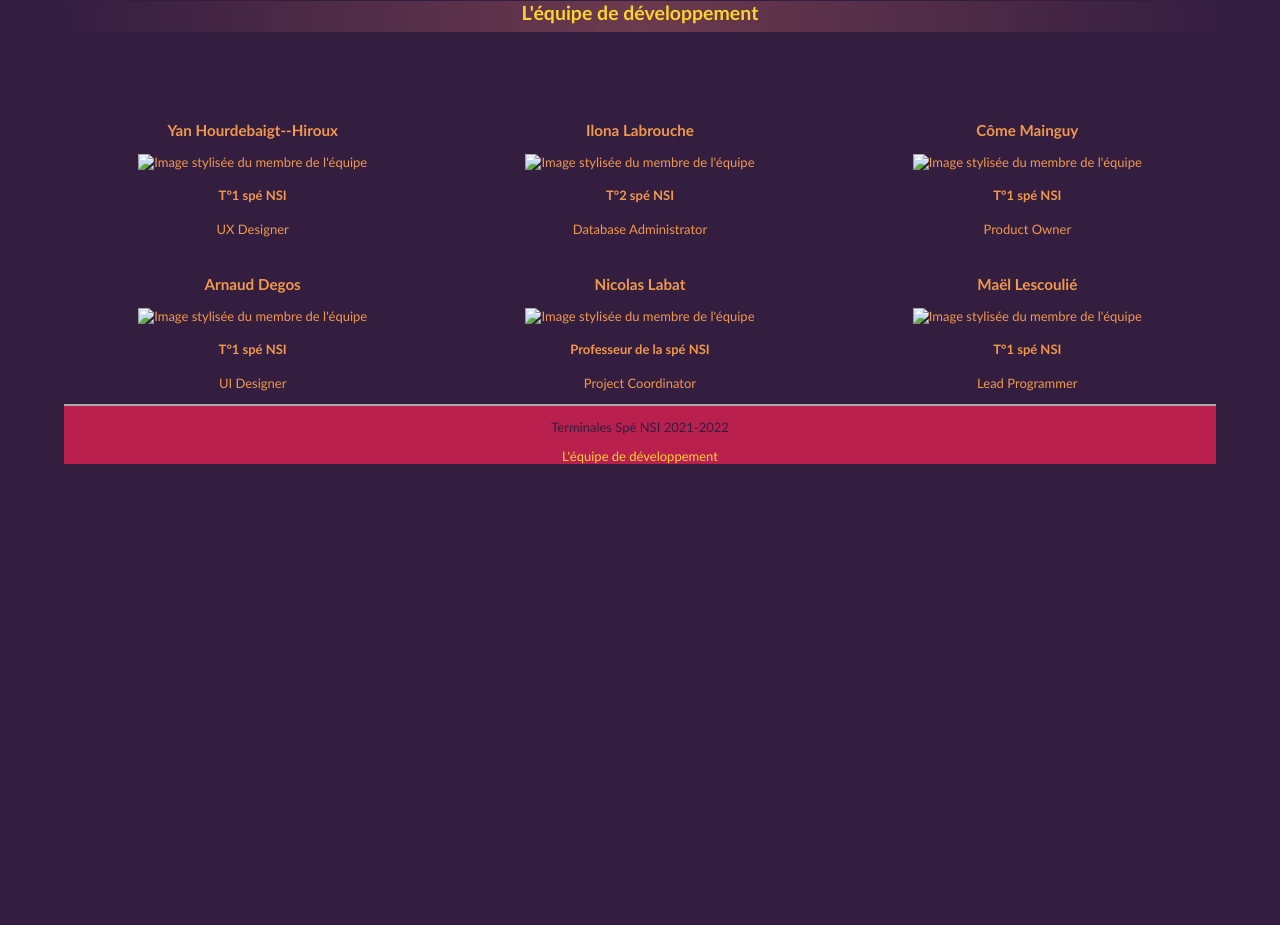
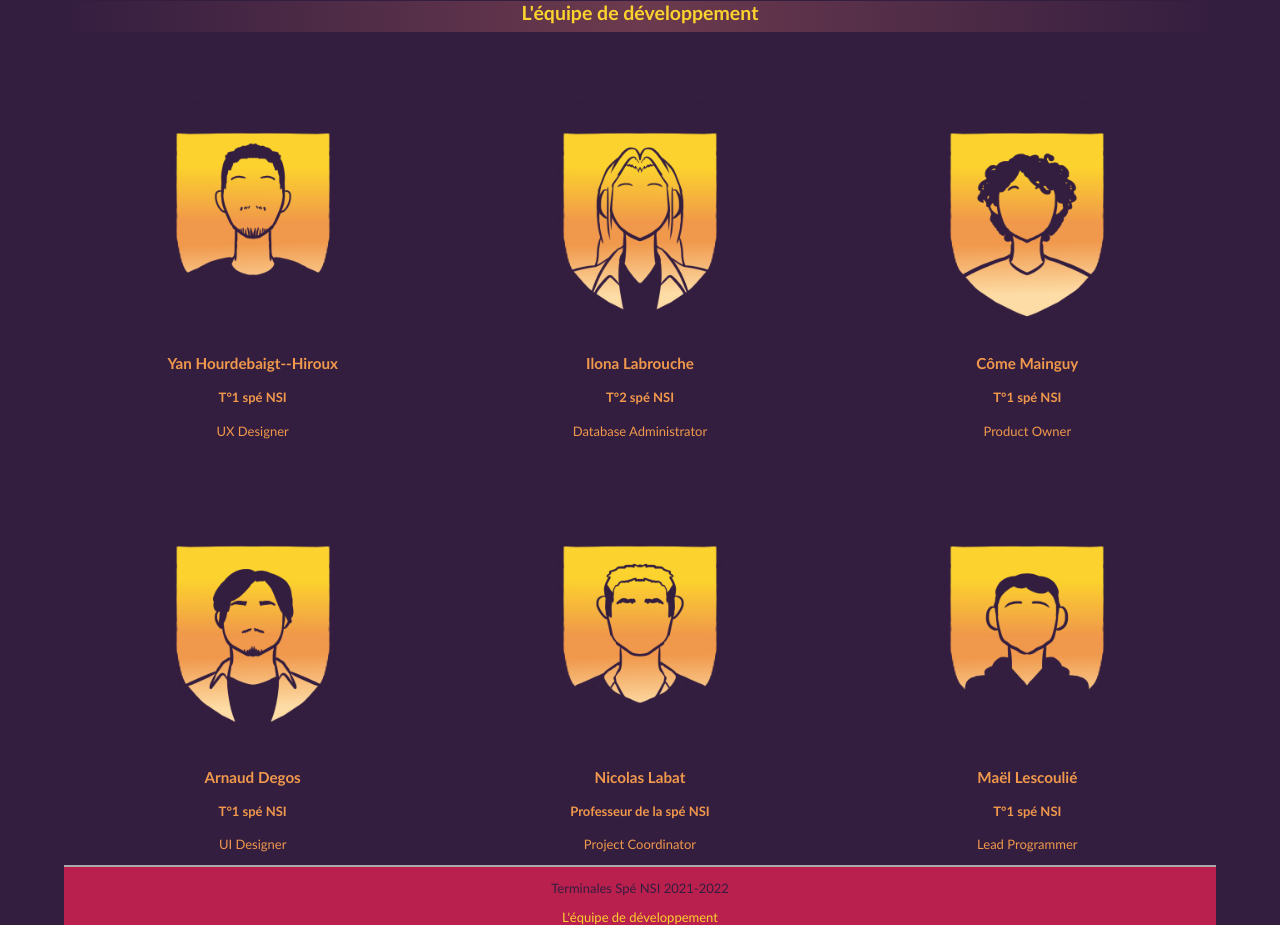
Before and after one commit to gbaalat/vote, a Python web app: template src/vote/team/templates/team.html in a window 1280 px wide. Shown: the part 133-1058 px from the top of the page. Before the commit the page ends 597 px from the top, so only its background shows below. Run offline with Jinja, Linux system fonts and the light colour scheme; the template is opened without the code that fills it, so the values that code supplies are empty.

Commit message:
Ajout des images dans /team

```diff
--- a/src/vote/general/static/style.css
+++ b/src/vote/general/static/style.css
@@ -174,29 +174,40 @@ table{
 	grid-template-columns: repeat(3, 1fr);
 	grid-gap: 10px;
 	grid-auto-rows: minmax(100px, auto);
-	padding-top: 5%;
 }
+
+.team-member {
+    width: 250px;
+	height: 250px;
+}
+
 .one {
+	margin-top: 10%;
 	grid-column: 1;
 	grid-row: 1;
 }
 .two {
+	margin-top: 10%;
 	grid-column: 2;
 	grid-row: 1;
 }
 .three {
+	margin-top: 10%;
 	grid-column: 3;
 	grid-row: 1;
 }
 .four {
+	margin-top: 10%;
 	grid-column: 1;
 	grid-row: 2;
 }
 .five {
+	margin-top: 10%;
 	grid-column: 2;
 	grid-row: 2;
 }
 .six {
+	margin-top: 10%;
 	grid-column: 3;
 	grid-row: 2;
 }
--- a/src/vote/team/templates/team.html
+++ b/src/vote/team/templates/team.html
@@ -6,38 +6,44 @@
 
 
     <div class="equipe">
-        <div class="one"><h3>Yan Hourdebaigt--Hiroux</h3>
-            <img class= "team-member" source="src/vote/team/static/" alt="Image stylisée du membre de l'équipe">
+        <div class="one">
+            <img class= "team-member" src=http://127.0.0.1:5000/gen/static/yan.png alt="Image stylisée du membre de l'équipe">
+            <h3>Yan Hourdebaigt--Hiroux</h3>
             <h4>T°1 spé NSI</h4>
             <p>UX Designer</p>
 
         </div>
-        <div class="two"><h3>Ilona Labrouche</h3>
-            <img class= "team-member" source="src/vote/team/static/" alt="Image stylisée du membre de l'équipe">
+        <div class="two">
+            <img class= "team-member" src=http://127.0.0.1:5000/gen/static/ilo.png alt="Image stylisée du membre de l'équipe">
+            <h3>Ilona Labrouche</h3>
             <h4>T°2 spé NSI</h4>
             <p>Database Administrator</p>
 
         </div>
-        <div class="three"><h3>Côme Mainguy</h3>
-            <img class= "team-member" source="src/vote/team/static/" alt="Image stylisée du membre de l'équipe">
+        <div class="three">
+            <img class= "team-member" src=http://127.0.0.1:5000/gen/static/com.png alt="Image stylisée du membre de l'équipe">
+            <h3>Côme Mainguy</h3>
             <h4>T°1 spé NSI</h4>
             <p>Product Owner</p>
 
         </div>
-        <div class="four"><h3>Arnaud Degos</h3>
-            <img class= "team-member" source="src/vote/team/static/" alt="Image stylisée du membre de l'équipe">
+        <div class="four">
+            <img class= "team-member" src=http://127.0.0.1:5000/gen/static/arn.png alt="Image stylisée du membre de l'équipe">
+            <h3>Arnaud Degos</h3>
             <h4>T°1 spé NSI</h4>
             <p>UI Designer</p>
 
         </div>
-        <div class="five"><h3>Nicolas Labat</h3>
-            <img class= "team-member" source="src/vote/team/static/" alt="Image stylisée du membre de l'équipe">
+        <div class="five">
+            <img class= "team-member" src=http://127.0.0.1:5000/gen/static/lab.png alt="Image stylisée du membre de l'équipe">
+            <h3>Nicolas Labat</h3>
             <h4>Professeur de la spé NSI</h4>
             <p>Project Coordinator</p>
 
         </div>
-        <div class="six"><h3>Maël Lescoulié</h3>
-            <img class= "team-member" source="src/vote/team/static/" alt="Image stylisée du membre de l'équipe">
+        <div class="six">
+            <img class= "team-member" src=http://127.0.0.1:5000/gen/static/mae.png alt="Image stylisée du membre de l'équipe">
+            <h3>Maël Lescoulié</h3>
             <h4>T°1 spé NSI</h4>
             <p>Lead Programmer</p>
 
```
Also changed, not shown: src/vote/general/static/arn.png (added), src/vote/general/static/com.png (added), src/vote/general/static/ilo.png (added), src/vote/general/static/lab.png (added), src/vote/general/static/mae.png (added), src/vote/general/static/tasse.jpg (added), src/vote/general/static/yan.png (added).
